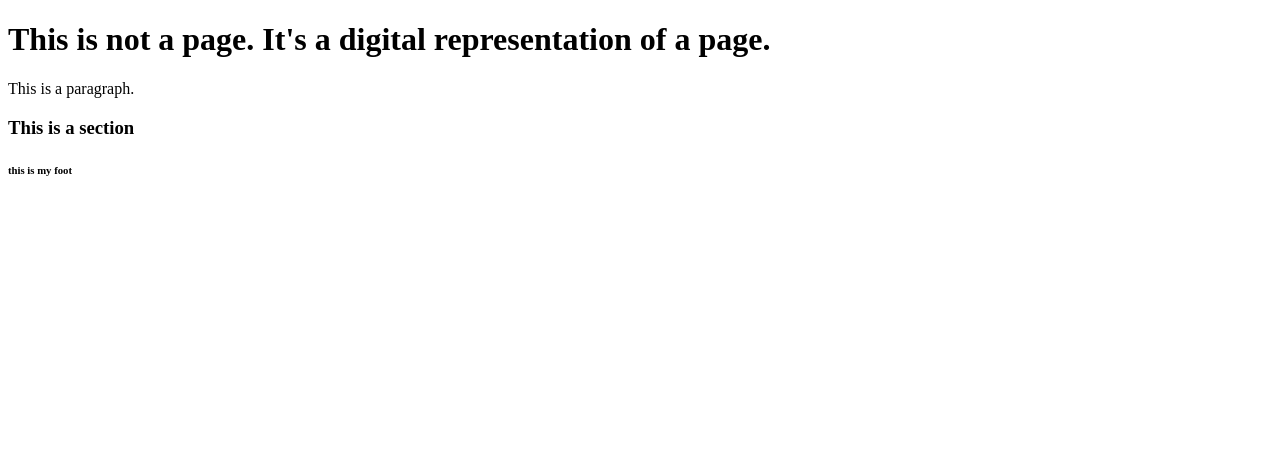
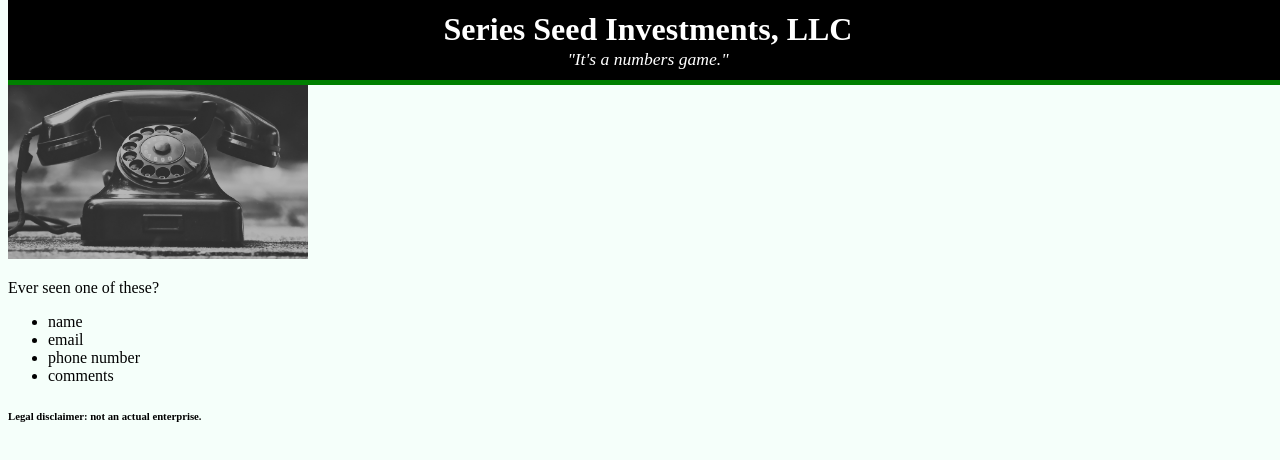
Before and after one commit to valjean451/miniproj1, a plain HTML site: page index.html in a window 1280 px wide. Drawn offline with Linux system fonts and the light colour scheme.

Commit message:
saving changes

```diff
--- a/assets/css/style.css
+++ b/assets/css/style.css
@@ -0,0 +1,41 @@
+* {
+
+}
+
+
+
+body {
+    background-color: mintcream;
+}
+
+main {
+
+}
+
+img {
+
+}
+
+header {
+
+    position: fixed;
+     top: 0;
+     width: 100%;
+     height: 80px;
+     border-bottom: 5px solid green;
+     background-color: black;
+     color: white
+
+}
+
+h1 {
+    text-align: center;
+    line-height: 50%
+}
+
+.centered_text {
+    font-style: italic;
+    font-size: 110%;
+    text-align: center;
+    line-height: 0px;
+}
--- a/index.html
+++ b/index.html
@@ -7,16 +7,30 @@
 
     <body>
         <header>
-            <h1>This is not a page. It's a digital representation of a page.</h1>
-            <p>This is a paragraph.</p>
+            <h1>Series Seed Investments, LLC</h1>
+            <p class="centered_text">"It's a numbers game."</p>
         </header>
 
         <section>
-            <h3>This is a section</h3>
+            <h3>Have extra cash that you don't need? Contact Us!</h3>
+            <img src="./assets/images/telephone-g172ca49bc_1920.jpg"
+                 alt="Image of vintage rotory telephone in black and white"
+                 width="300px"
+                 height="200px">
+            <p>Ever seen one of these?</p>
+        </section>
+
+        <section>
+            <ul>
+                <li>name</li>
+                <li>email</li>
+                <li>phone number</li>
+                <li>comments</li>
+            </ul>
         </section>
 
         <footer>
-            <h6>this is my foot</h6>
+            <h6>Legal disclaimer: not an actual enterprise.</h6>
         </footer>
     </body>
 </html>
```
Also changed, not shown: assets/images/telephone-g172ca49bc_1920.jpg (added).
